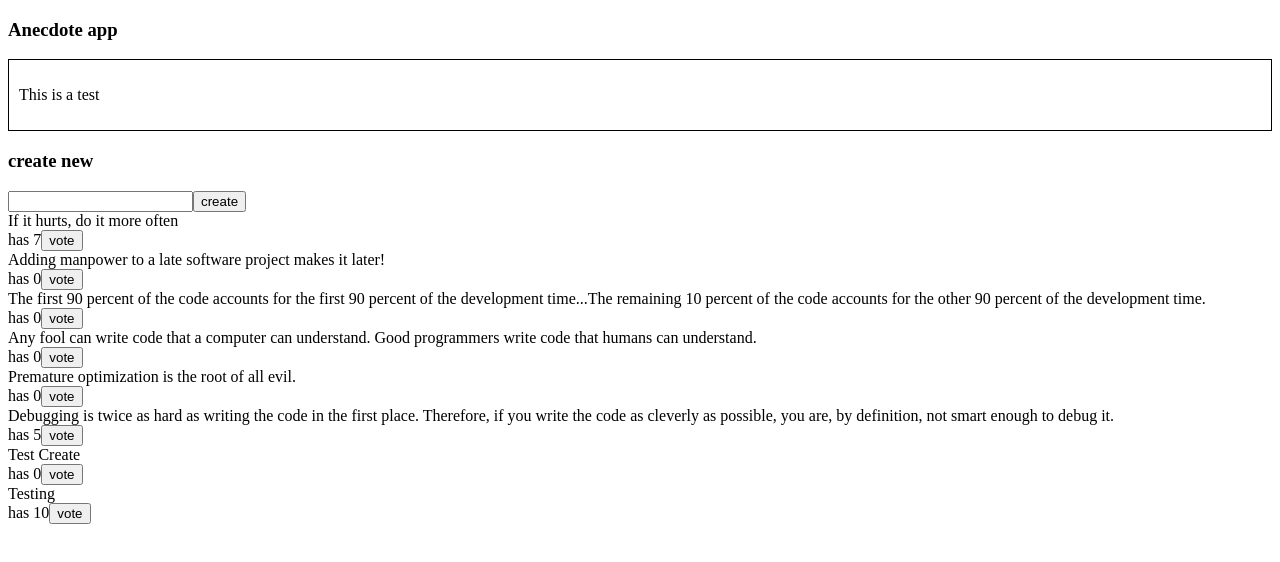
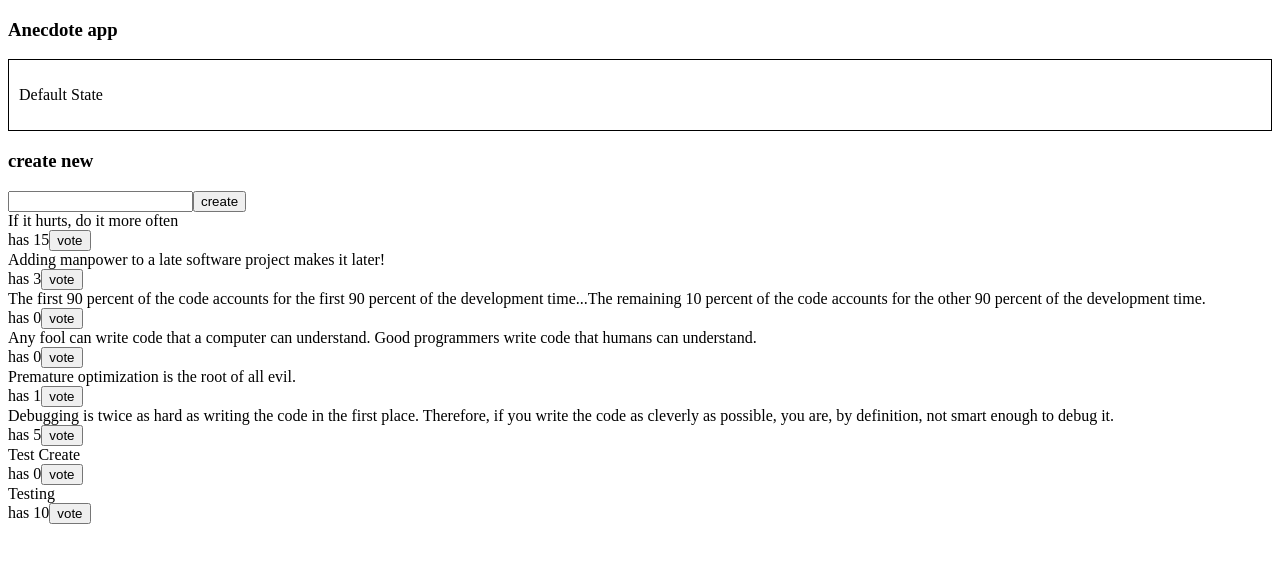
Before and after one commit to vmarklynn/query-anecdotes, a React (Vite) app: page / in a window 1280 px wide. Shown: the top 562 px of the page. Built offline with nearby package versions, Linux system fonts and the light colour scheme; data requests are answered from the project's data file.

Commit message:
Added Context and Reducer for notification

```diff
--- a/db.json
+++ b/db.json
@@ -3,12 +3,12 @@
     {
       "content": "If it hurts, do it more often",
       "id": "47145",
-      "votes": 7
+      "votes": 15
     },
     {
       "content": "Adding manpower to a late software project makes it later!",
       "id": "21149",
-      "votes": 0
+      "votes": 3
     },
     {
       "content": "The first 90 percent of the code accounts for the first 90 percent of the development time...The remaining 10 percent of the code accounts for the other 90 percent of the development time.",
@@ -23,7 +23,7 @@
     {
       "content": "Premature optimization is the root of all evil.",
       "id": "25170",
-      "votes": 0
+      "votes": 1
     },
     {
       "content": "Debugging is twice as hard as writing the code in the first place. Therefore, if you write the code as cleverly as possible, you are, by definition, not smart enough to debug it.",
--- a/src/App.jsx
+++ b/src/App.jsx
@@ -2,8 +2,11 @@ import AnecdoteForm from './components/AnecdoteForm'
 import Notification from './components/Notification'
 import { getAnecdotes, updateAnecdote } from './services/anecdote'
 import { useQuery, useMutation, useQueryClient } from '@tanstack/react-query'
+import { useContext } from 'react'
+import NotificationContext from './components/NotificationContext'
 
 const App = () => {
+  const [notification, dispatch] = useContext(NotificationContext)
 
   const queryClient = useQueryClient()
 
@@ -18,7 +21,11 @@ const App = () => {
 
   const handleVote = (anecdote) => {
     const updated = { ...anecdote, votes: anecdote.votes + 1 }
+    dispatch({ type: 'NOTIFY', payload: `You voted for ${updated.content}` })
     voteAnecdoteMutation.mutate(updated)
+    setTimeout(() => {
+      dispatch({ type: 'REMOVE' })
+    }, 5000)
   }
 
   const result = useQuery({
@@ -40,10 +47,8 @@ const App = () => {
   return (
     <div>
       <h3>Anecdote app</h3>
-
-      <Notification text={'This is a test'} />
+      {notification.length > 0 && <Notification text={notification} />}
       <AnecdoteForm />
-
       {anecdotes.map(anecdote =>
         <div key={anecdote.id}>
           <div>
--- a/src/components/Notification.jsx
+++ b/src/components/Notification.jsx
@@ -1,6 +1,3 @@
-import { useReducer } from "react"
-
-
 const Notification = ({ text }) => {
   const style = {
     border: 'solid',
@@ -12,7 +9,6 @@ const Notification = ({ text }) => {
   return (
     <div style={style}>
       <p>{text}</p>
-
     </div>
   )
 }
--- /dev/null
+++ b/src/components/NotificationContext.jsx
@@ -0,0 +1,25 @@
+import { useReducer, createContext } from "react";
+
+const notificationReducer = (state, action) => {
+  switch (action.type) {
+    case "NOTIFY":
+      return action.payload
+    case "REMOVE":
+      return ""
+    default:
+      return state
+  }
+}
+
+const NotificationContext = createContext()
+
+export const NotificationContextProvider = (props) => {
+  const [notification, notificationDispatch] = useReducer(notificationReducer, 'Default State')
+  return (
+    <NotificationContext.Provider value={[notification, notificationDispatch]}>
+      {props.children}
+    </NotificationContext.Provider>
+  )
+}
+
+export default NotificationContext
--- a/src/main.jsx
+++ b/src/main.jsx
@@ -1,11 +1,14 @@
 import ReactDOM from 'react-dom/client'
 import { QueryClientProvider, QueryClient } from '@tanstack/react-query'
+import { NotificationContextProvider } from './components/NotificationContext'
 import App from './App'
 
 const queryClient = new QueryClient()
 
 ReactDOM.createRoot(document.getElementById('root')).render(
   <QueryClientProvider client={queryClient} >
-    <App />
+    <NotificationContextProvider>
+      <App />
+    </NotificationContextProvider>
   </QueryClientProvider >
 )
```
